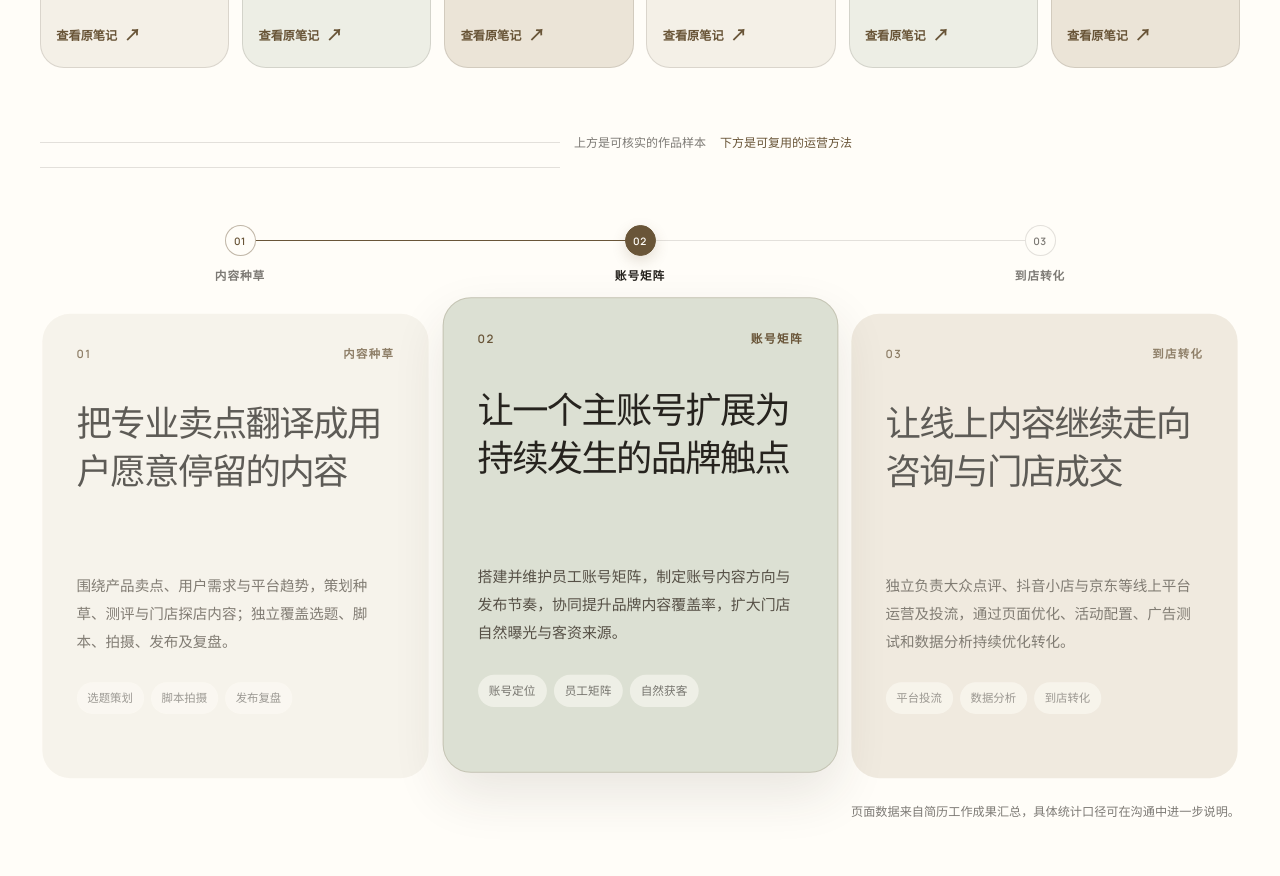
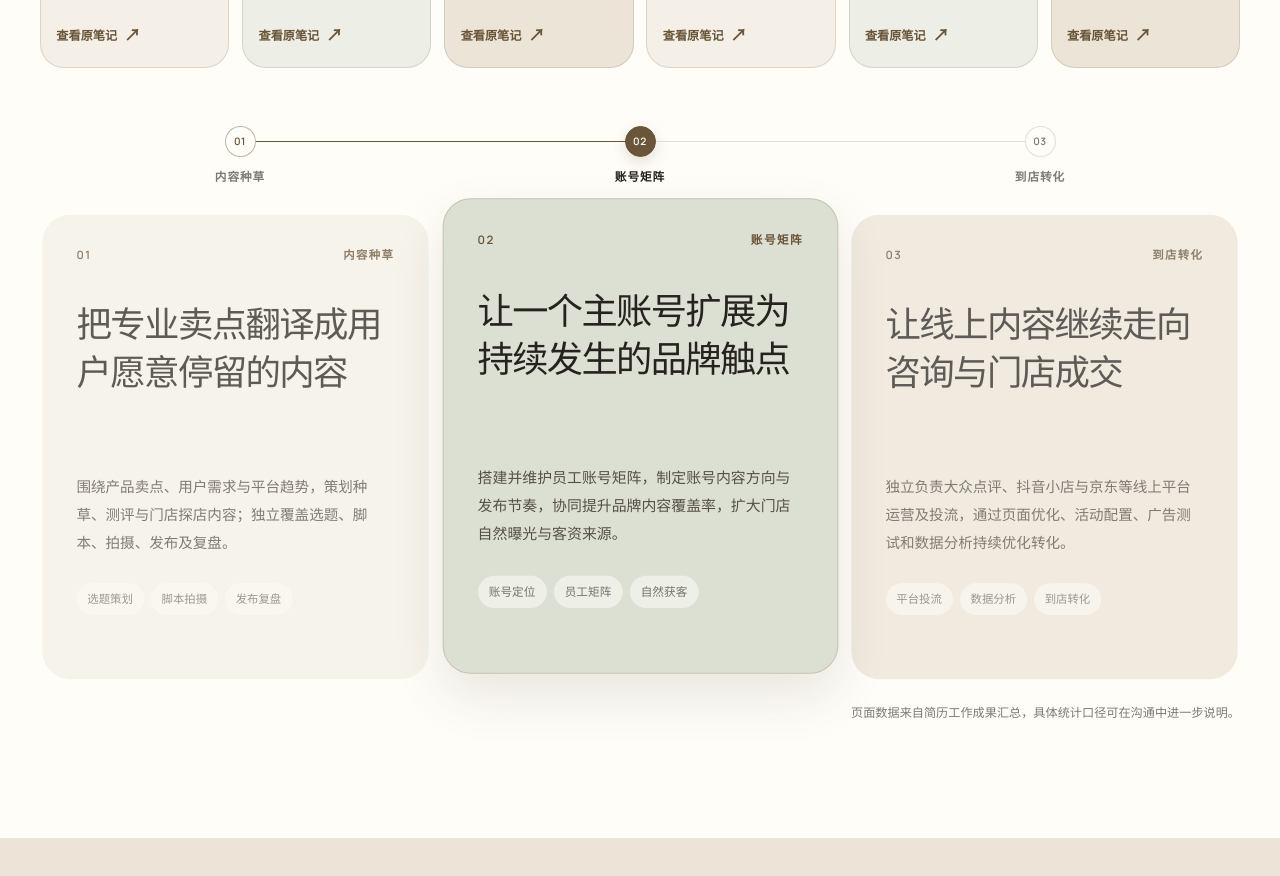
Before and after one commit to 2496739820-netizen/-, a Next.js app: page / in a window 1280 px wide. Shown: the part 1740-2616 px from the top of the page. Built offline with nearby package versions, Linux system fonts and the light colour scheme.

Commit message:
Remove Hupai section bridge

```diff
--- a/app/globals.css
+++ b/app/globals.css
@@ -480,12 +480,6 @@ button:focus-visible { outline: 2px solid var(--gold); outline-offset: 5px; }
 .personal-work-metric-icon { display: block; width: 14px; height: 14px; flex: 0 0 14px; color: var(--gold-deep); object-fit: contain; opacity: 0.7; translate: 0 0.5px; }
 .personal-work-metrics dd { margin: 0; color: var(--ink); font: 600 0.98rem/1.1 "Manrope", sans-serif; letter-spacing: -0.03em; text-align: left; font-variant-numeric: tabular-nums; }
 .personal-work-content > a { display: inline-flex; width: fit-content; min-height: 44px; align-items: center; margin: auto 0 0; padding-top: 10px; color: var(--gold-deep); font-size: 0.76rem; font-weight: 600; line-height: 1.4; }
-.hupai-case-bridge { display: grid; grid-template-columns: 1fr auto 1fr; align-items: center; gap: 14px; margin: clamp(44px, 5vw, 68px) 0 clamp(30px, 4vw, 48px); color: var(--muted); font-size: 0.75rem; }
-.hupai-case-bridge::before,
-.hupai-case-bridge::after { height: 1px; background: var(--line); content: ""; }
-.hupai-case-bridge p { margin: 0; }
-.hupai-case-bridge p + p { color: var(--gold-deep); }
-
 .method-section { background: var(--paper-deep); }
 .method-layout { display: grid; grid-template-columns: 4.5fr 7.5fr; gap: clamp(48px, 6vw, 96px); }
 .method-heading { position: sticky; top: calc(var(--header-height) + 50px); align-self: start; }
@@ -1072,8 +1066,6 @@ button:focus-visible { outline: 2px solid var(--gold); outline-offset: 5px; }
   .personal-work-image { aspect-ratio: 4 / 5; }
   .personal-work-content { padding: 20px 18px; }
   .personal-work-content h4 { font-size: clamp(1.55rem, 7vw, 1.95rem); }
-  .hupai-case-bridge { grid-template-columns: 1fr; gap: 5px; margin-top: 42px; margin-bottom: 32px; }
-  .hupai-case-bridge::after { display: none; }
   .case-progress { margin: 36px 0 18px; }
   .case-progress li { gap: 7px; }
   .case-progress li > p { font-size: 0.66rem; letter-spacing: 0.04em; }
--- a/app/page.tsx
+++ b/app/page.tsx
@@ -257,10 +257,6 @@ export default function Home() {
         <section id="hupai" className="flagship-section section-shell">
           <div className="container-wide">
             <HupaiPortfolio />
-            <div className="hupai-case-bridge" data-reveal>
-              <p>上方是可核实的作品样本</p>
-              <p>下方是可复用的运营方法</p>
-            </div>
 
             <ol
               className="case-progress"
```
Also changed, not shown: 1 other file (tests, documents, lock files or other folders).
